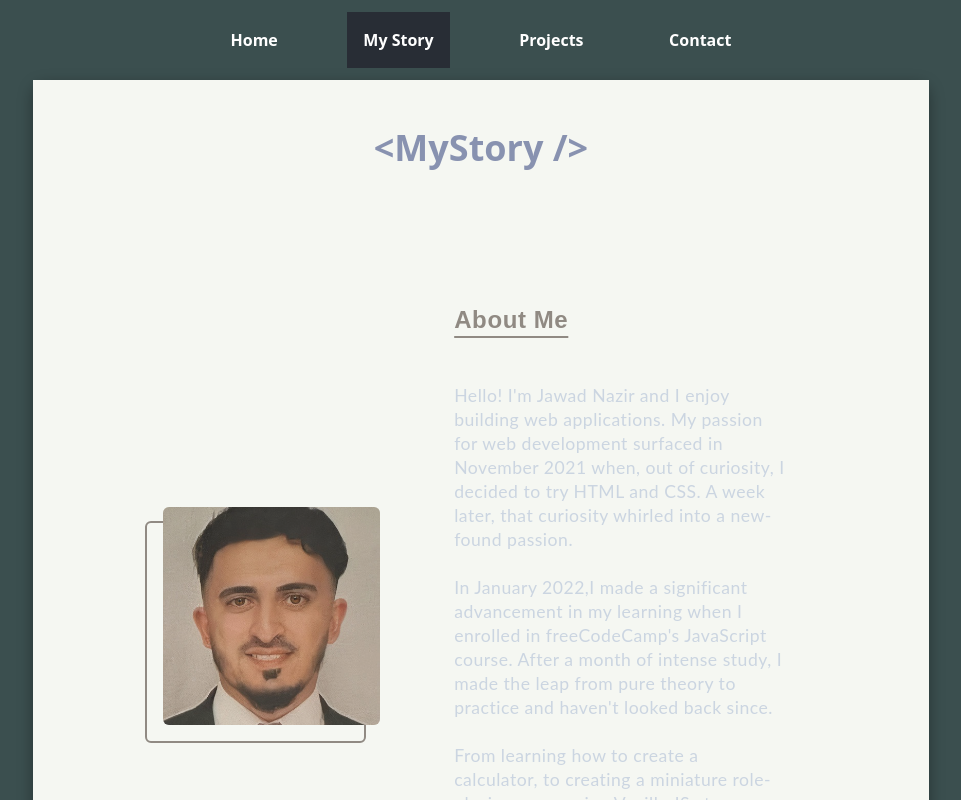
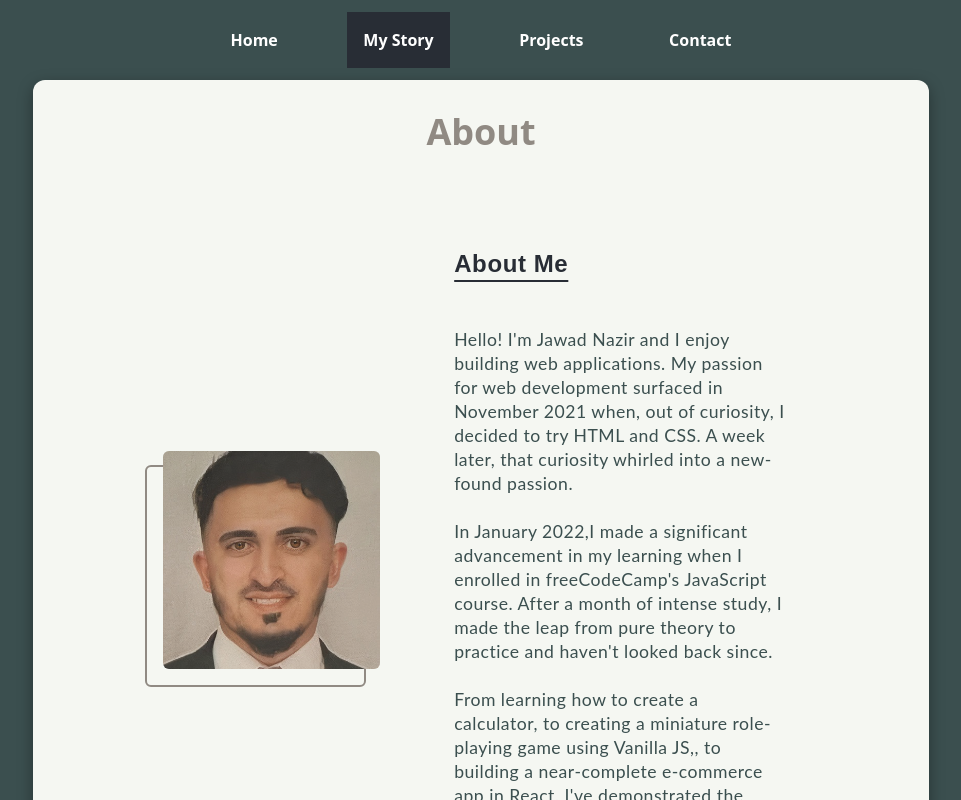
Before and after one commit to Tales-1/Portfolio, a React (Create React App) app: page /about in a window 1280 px wide. Shown: the top 800 px of the page, without its empty margins (159-1120 px from the left). Built offline with nearby package versions, Linux system fonts and the light colour scheme.

Commit message:
Removed motion tag on each section

```diff
--- a/src/pages/About.tsx
+++ b/src/pages/About.tsx
@@ -6,23 +6,19 @@ import { motion } from "framer-motion"
 const About:React.FC = () => {
 
     return (
-            <motion.section
-                className="relative h-fit flex flex-col mx-auto bg-light"
-                initial={{opacity:0, y:-100}}
-                animate={{opacity:1, y:0, transition:{duration:.5,delay:0.5}}}
-                exit={{y:100, opacity:0, transition:{duration:0.5}}}
-                    >
-                <h1 className="my-12 text-center font-bold text-3xl lg:text-4xl text-[#8892b0]">&#60;MyStory /&gt;</h1>
+            <section
+                className="relative flex flex-col" >
+                <h1 className="mt-8 text-center font-bold text-3xl lg:text-4xl text-react">About</h1>
 
-                <div className="flex flex-col-reverse w-3/4 max-w-[90rem] m-auto
-                        md:flex-row relative md:top-12 lg:top-14 gap-14">
+                <div className="flex flex-col-reverse w-3/4 max-w-[90rem] m-auto mt-16 pb-12
+                        md:flex-row relative gap-14">
 
                     <motion.div
                         className="relative w-3/5 max-w-[22rem] m-auto aspect-square border-2 border-react
                                 rounded-md"
                         whileHover={{scale:1.05}}
-                        whileTap={{scale:1.05}}
-                        >
+                        whileTap={{scale:1.05}}>
+
                         <div className="w-full h-full m-auto rounded-md overflow-hidden relative left-4 bottom-4
                         before:absolute before:bg-react before:opacity-20 before:inset-0 hover:before:opacity-0 focus:before:opacity-0
                         ">
@@ -32,8 +28,10 @@ const About:React.FC = () => {
                     </motion.div>
 
                     <div className="flex flex-col gap-12 justify-around p-8 w-full relative z-10 rounded-md text-slate-300 " >
-                        <h2 className="text-xl lg:text-2xl underline underline-offset-8 text-react font-poppins font-semibold tracking-wide">About Me</h2>
-                        <p className="text-sm lg:text-[1.1rem] font-body tracking-[.5px] leading-6">Hello! I'm Jawad Nazir and I enjoy building web applications. My passion for web development surfaced in November 2021 when, out of curiosity, I decided to try HTML and CSS. A week later, that curiosity whirled into a new-found passion.<br/><br/>
+                        <h2 className="text-xl lg:text-2xl underline underline-offset-8 text-title font-poppins font-semibold tracking-wide">
+                            About Me
+                        </h2>
+                        <p className="text-sm lg:text-[1.1rem] font-body tracking-[.5px] leading-6 text-body">Hello! I'm Jawad Nazir and I enjoy building web applications. My passion for web development surfaced in November 2021 when, out of curiosity, I decided to try HTML and CSS. A week later, that curiosity whirled into a new-found passion.<br/><br/>
                         In January 2022,I made a significant advancement in my learning when I enrolled in freeCodeCamp's JavaScript course. After a month of intense study, I made the leap from pure theory to practice and haven't looked back since.<br/><br/>
                         From learning how to create a calculator, to creating a miniature role-playing game using Vanilla JS,, to building a near-complete e-commerce app in React, I've demonstrated the ability to solve problems effectively, and a hunger to learm. I'm currently looking for a job in the technical field as a front-end developer.</p>
                     </div>
@@ -41,7 +39,7 @@ const About:React.FC = () => {
 
                 </div>
 
-            </motion.section>
+            </section>
 
     )
 }
--- a/src/pages/projects/Projects.tsx
+++ b/src/pages/projects/Projects.tsx
@@ -22,23 +22,20 @@ const Projects:React.FC= () => {
     },[])
 
     return (
-        <motion.section
-            className="relative border-b-2 border-white flex flex-col justify-center gap-16 h-fit py-12 w-full bg-light"
-            initial={{opacity:0, y:-100}}
-            animate={{opacity:1, y:0, transition:{duration:.5,delay:0.5}}}
-            exit={{y:100, opacity:0, transition:{duration:0.5}}}
+        <section
+            className="relative flex flex-col justify-center gap-16 h-fit w-full pb-12"
             >
              <motion.div
                 className="absolute h-4/5 w-[3px] bg-white left-[50%] top-32 z-0"
                 initial={{scaleY:0}}
                 style={{scaleY:scrollYProgress, originY:"top"}}>
-                </motion.div>
+            </motion.div>
 
-                <h1 className="text-center font-bold text-3xl lg:text-4xl text-[#8892b0]">&#60;Projects /&gt;</h1>
-                <ul className="grid justify-center w-full gap-12 z-10">
-                    <ProjectCards />
-                </ul>
-        </motion.section>
+            <h1 className="mt-8 text-center font-bold text-3xl lg:text-4xl text-react">Projects</h1>
+            <ul className="grid justify-center w-full gap-12 z-10">
+                <ProjectCards />
+            </ul>
+        </section>
     )
 }
 
```
